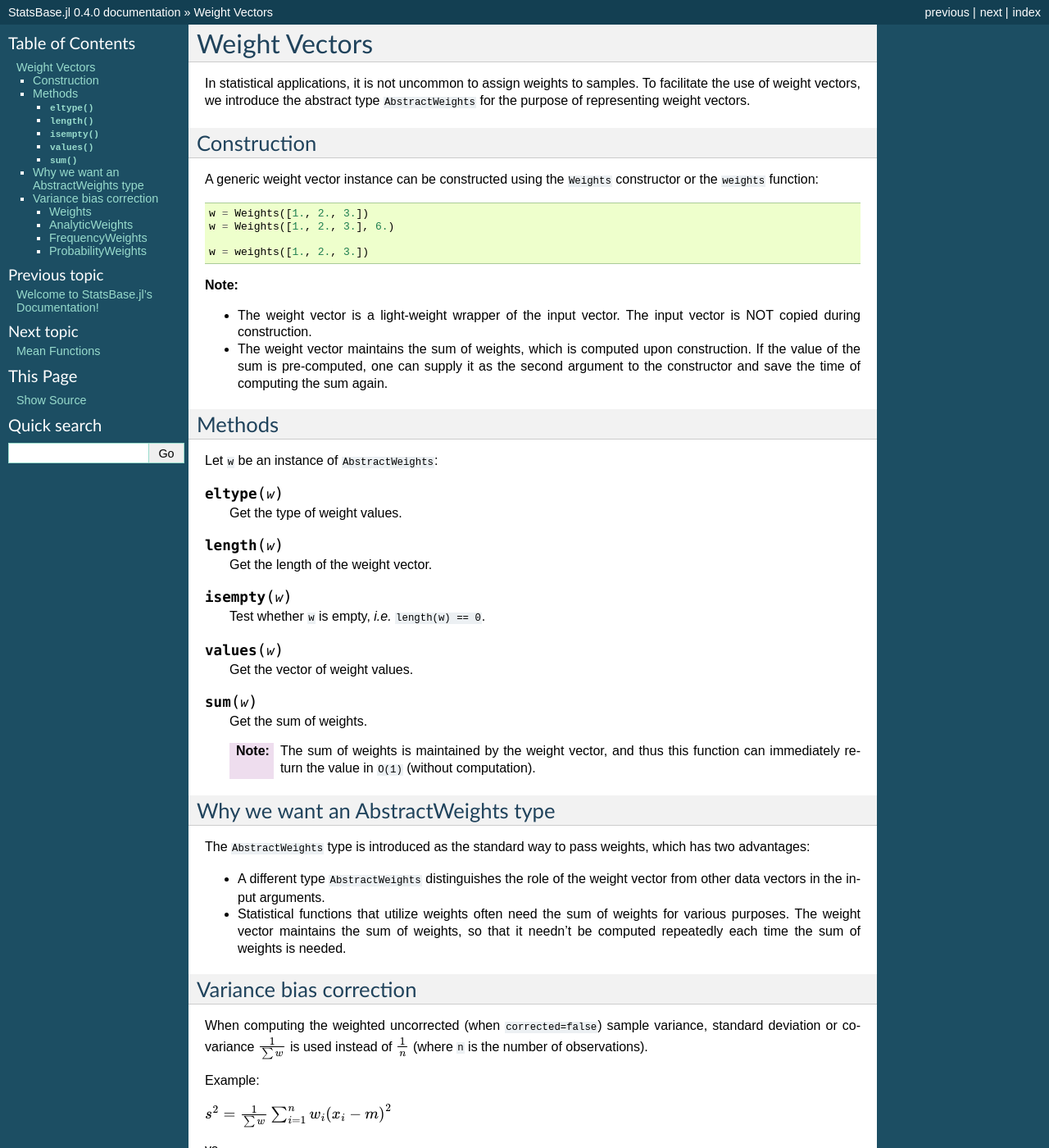
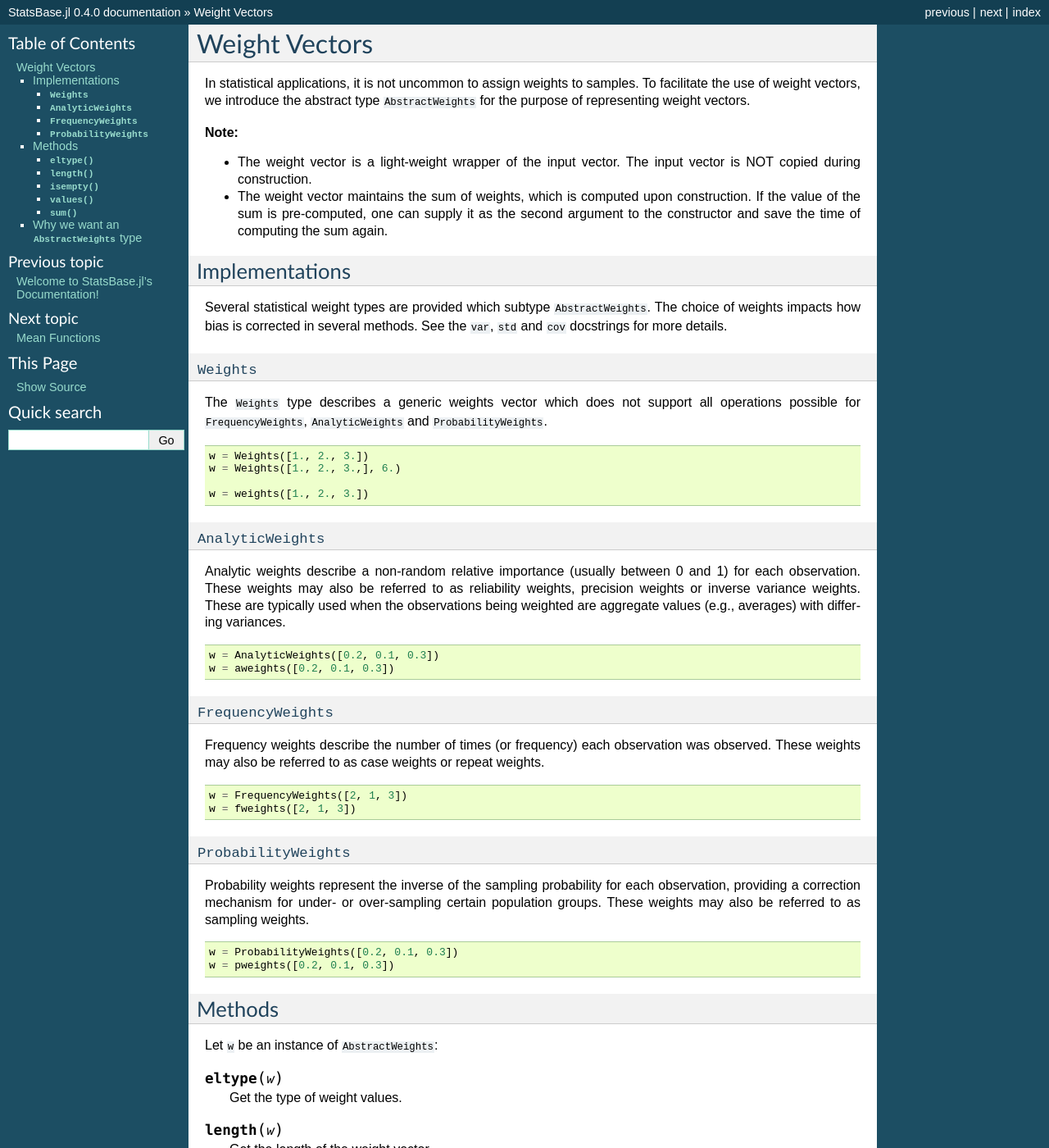
Before and after one commit to JuliaStats/StatsBase.jl, a Sphinx documentation site: the page built from docs/source/weightvec.rst, in a window 1280 px wide and 1400 px high. Shown: the whole window at 82% size. Built offline with Sphinx 7.4.7, drawn with Linux system fonts in a browser that asks for light colours; formulas are drawn with MathJax 3; some of the changed text lies outside the part shown.

Commit message:
Moved description of different weight types in an Implementations sections and decided to only reference the `var`, `std` and `cov` docstrings.

```diff
--- a/docs/source/weightvec.rst
+++ b/docs/source/weightvec.rst
@@ -5,23 +5,62 @@ Weight Vectors
 
 In statistical applications, it is not uncommon to assign weights to samples. To facilitate the use of weight vectors, we introduce the abstract type ``AbstractWeights`` for the purpose of representing weight vectors.
 
-Construction
---------------
-
-A generic weight vector instance can be constructed using the ``Weights`` constructor or the ``weights`` function:
-
-.. code-block:: julia
-
-    w = Weights([1., 2., 3.])
-    w = Weights([1., 2., 3.], 6.)
-
-    w = weights([1., 2., 3.])
-
 **Note:**
 
 - The weight vector is a light-weight wrapper of the input vector. The input vector is NOT copied during construction.
 
 - The weight vector maintains the sum of weights, which is computed upon construction. If the value of the sum is pre-computed, one can supply it as the second argument to the constructor and save the time of computing the sum again.
+
+
+Implementations
+---------------
+
+Several statistical weight types are provided which subtype ``AbstractWeights``. The choice of weights impacts how bias is corrected in several methods. See the ``var``, ``std`` and ``cov`` docstrings for more details.
+
+``Weights``
+~~~~~~~~~~~~
+
+The ``Weights`` type describes a generic weights vector which does not support all operations possible for ``FrequencyWeights``, ``AnalyticWeights`` and ``ProbabilityWeights``.
+
+.. code-block:: julia
+
+    w = Weights([1., 2., 3.])
+    w = Weights([1., 2., 3.,], 6.)
+
+    w = weights([1., 2., 3.])
+
+
+``AnalyticWeights``
+~~~~~~~~~~~~~~~~~~~~
+
+Analytic weights describe a non-random relative importance (usually between 0 and 1) for each observation. These weights may also be referred to as reliability weights, precision weights or inverse variance weights. These are typically used when the observations being weighted are aggregate values (e.g., averages) with differing variances.
+
+.. code-block:: julia
+
+    w = AnalyticWeights([0.2, 0.1, 0.3])
+    w = aweights([0.2, 0.1, 0.3])
+
+
+``FrequencyWeights``
+~~~~~~~~~~~~~~~~~~~~~
+
+Frequency weights describe the number of times (or frequency) each observation was observed. These weights may also be referred to as case weights or repeat weights.
+
+.. code-block:: julia
+
+    w = FrequencyWeights([2, 1, 3])
+    w = fweights([2, 1, 3])
+
+
+``ProbabilityWeights``
+~~~~~~~~~~~~~~~~~~~~~~
+
+Probability weights represent the inverse of the sampling probability for each observation, providing a correction mechanism for under- or over-sampling certain population groups. These weights may also be referred to as sampling weights.
+
+.. code-block:: julia
+
+    w = ProbabilityWeights([0.2, 0.1, 0.3])
+    w = pweights([0.2, 0.1, 0.3])
 
 
 Methods
@@ -52,79 +91,10 @@ Let ``w`` be an instance of ``AbstractWeights``:
     :note: The sum of weights is maintained by the weight vector, and thus this function can immediately return the value in ``O(1)`` (without computation).
 
 
-Why we want an AbstractWeights type
-------------------------------------
+Why we want an ``AbstractWeights`` type
+----------------------------------------
 
 The ``AbstractWeights`` type is introduced as the standard way to pass weights, which has two advantages:
 
 - A different type ``AbstractWeights`` distinguishes the role of the weight vector from other data vectors in the input arguments.
 - Statistical functions that utilize weights often need the sum of weights for various purposes. The weight vector maintains the sum of weights, so that it needn't be computed repeatedly each time the sum of weights is needed.
-
-
-Variance bias correction
--------------------------------------------------
-
-When computing the weighted uncorrected (when ``corrected=false``) sample variance, standard deviation or covariance :math:`\frac{1}{\sum{w}}` is used instead of :math:`\frac{1}{n}` (where ``n`` is the number of observations).
-
-Example:
-
-:math:`s^2 = \frac{1}{\sum{w}} \sum_{i=1}^n {w_i\left({x_i - m}\right)^2 }`
-
-vs
-
-:math:`s^2 = \frac{1}{n} \sum_{i=1}^n {\left({x_i - m}\right)^2 }`
-
-However, unbiased estimates (when ``corrected=true``) are dependent on the types of weights used. All weights presented here are a subtype of ``AbstractWeights``.
-
-Weights
-~~~~~~~
-
-The `Weights` type describes a generic weights vector which does not support all operations possible for ``FrequencyWeights``, ``AnalyticWeights`` and ``ProbabilityWeights``.
-
-- ``corrected=true``: ``ArgumentError``
-- ``corrected=false``: :math:`\frac{1}{\sum{w}}`
-
-AnalyticWeights
-~~~~~~~~~~~~~~~~
-
-Analytic weights describe a non-random relative importance (usually between 0 and 1) for each observation. These weights may also be referred to as reliability weights, precision weights or inverse variance weights. These are typically used when the observations being weighted are aggregate values (e.g., averages) with differing variances.
-
-- ``corrected=true``: :math:`\frac{1}{\sum w - \sum {w^2} / \sum w}`
-- ``corrected=false``: :math:`\frac{1}{\sum{w}}`
-
-.. code-block:: julia
-
-    w = AnalyticWeights([0.2, 0.1, 0.3])
-
-    w = aweights([0.2, 0.1, 0.3])
-
-
-FrequencyWeights
-~~~~~~~~~~~~~~~~~
-
-Frequency weights describe the number of times (or frequency) each observation
-was observed. These weights may also be referred to as case weights or repeat weights.
-
-- ``corrected=true``: :math:`\frac{1}{\sum{w} - 1}`
-- ``corrected=false``: :math:`\frac{1}{\sum{w}}`
-
-.. code-block:: julia
-
-    w = FrequencyWeights([2, 1, 3])
-
-    w = fweights([2, 1, 3])
-
-
-ProbabilityWeights
-~~~~~~~~~~~~~~~~~~~
-
-Probability weights represent the inverse of the sampling probability for each observation, providing a correction mechanism for under- or over-sampling certain population groups. These weights may also be referred to as sampling weights.
-
-- ``corrected=true``: :math:`\frac{n}{(n - 1) \sum w}` where ``n`` equals ``count(!iszero, w)``
-- ``corrected=false``: :math:`\frac{1}{\sum{w}}`
-
-.. code-block:: julia
-
-    w = ProbabilityWeights([0.2, 0.1, 0.3])
-
-    w = pweights([0.2, 0.1, 0.3])
```
